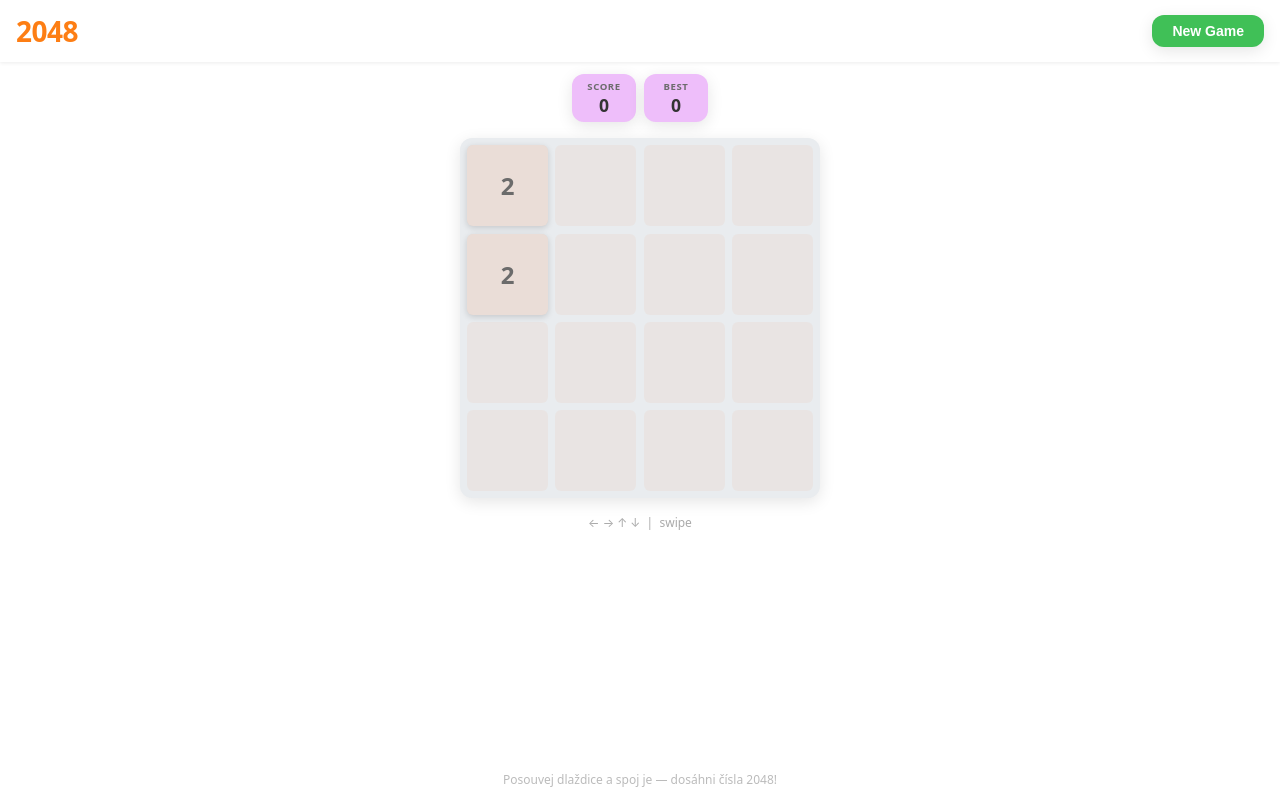
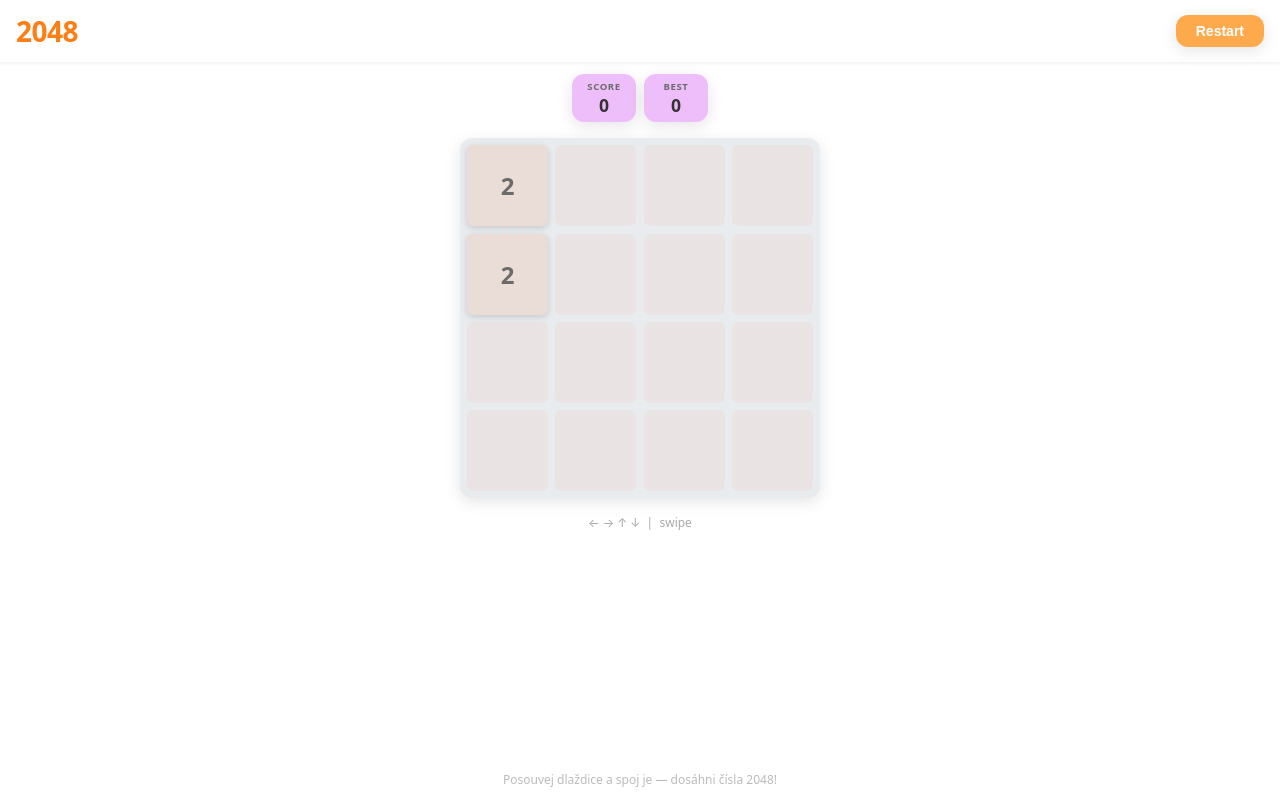
Before and after one commit to An1t8/game_2048, a React (Vite) app: page / in a window 1280 px wide. Built offline with nearby package versions, Linux system fonts and the light colour scheme.

Commit message:
Fin uprava

```diff
--- a/src/components/GameOverlay.tsx
+++ b/src/components/GameOverlay.tsx
@@ -10,15 +10,7 @@ interface GameOverlayProps {
     onContinue?: () => void;
 }
 
-function OverlayButton({
-                           label,
-                           bg,
-                           onClick,
-                       }: {
-    label: string;
-    bg: string;
-    onClick: () => void;
-}) {
+function OverlayButton({ label, bg, onClick }: { label: string; bg: string; onClick: () => void }) {
     const [hover, setHover] = useState(false);
     const [active, setActive] = useState(false);
 
@@ -51,7 +43,9 @@ function OverlayButton({
 
 export function GameOverlay({ type, score, onRestart, onContinue }: GameOverlayProps) {
     const isWin = type === "win";
-    const overlayBg = isWin
+
+    const accentColor = isWin ? "#40c057" : "#fa5252";
+    const overlayBg   = isWin
         ? `${theme.states.winBackground}DD`
         : `${theme.states.loseBackground}DD`;
 
@@ -73,6 +67,7 @@ export function GameOverlay({ type, score, onRestart, onContinue }: GameOverlayP
             <div style={{
                 background: theme.game.background,
                 borderRadius: "12px",
+                border: `3px solid ${accentColor}`,
                 boxShadow: "0 4px 16px rgba(0,0,0,0.10)",
                 padding: "1.5rem 2rem",
                 display: "flex",
@@ -82,8 +77,8 @@ export function GameOverlay({ type, score, onRestart, onContinue }: GameOverlayP
                 minWidth: "180px",
                 animation: "slideUp 250ms ease-out",
             }}>
-                <h2 style={{ fontSize: "1.5rem", fontWeight: 800, color: "#333", margin: 0 }}>
-                    {isWin ? "Win" : "Game Over"}
+                <h2 style={{ fontSize: "1.5rem", fontWeight: 800, color: accentColor, margin: 0 }}>
+                    {isWin ? "Winner!" : "Game Over"}
                 </h2>
 
                 <p style={{ fontSize: "1rem", color: "#555", margin: 0 }}>
--- a/src/components/Header.tsx
+++ b/src/components/Header.tsx
@@ -37,7 +37,7 @@ export function Header({ onNewGame }: HeaderProps) {
                 onMouseUp={() => setActive(false)}
                 aria-label="Spustit novou hru"
                 style={{
-                    backgroundColor: theme.buttons.newGame,
+                    backgroundColor: theme.buttons.restart,
                     color: "#fff",
                     border: "none",
                     borderRadius: "12px",
@@ -51,7 +51,7 @@ export function Header({ onNewGame }: HeaderProps) {
                     transition: "filter 150ms ease, transform 150ms ease",
                 }}
             >
-                New Game
+                Restart
             </button>
         </header>
     );
```
